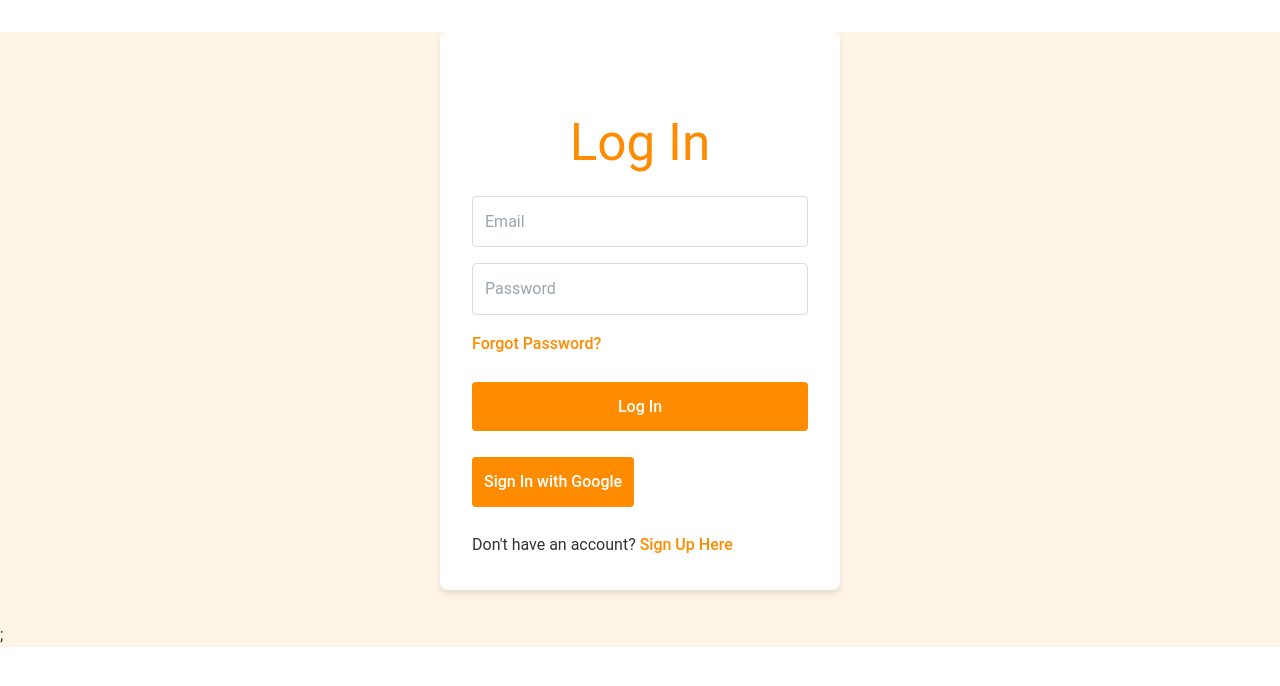
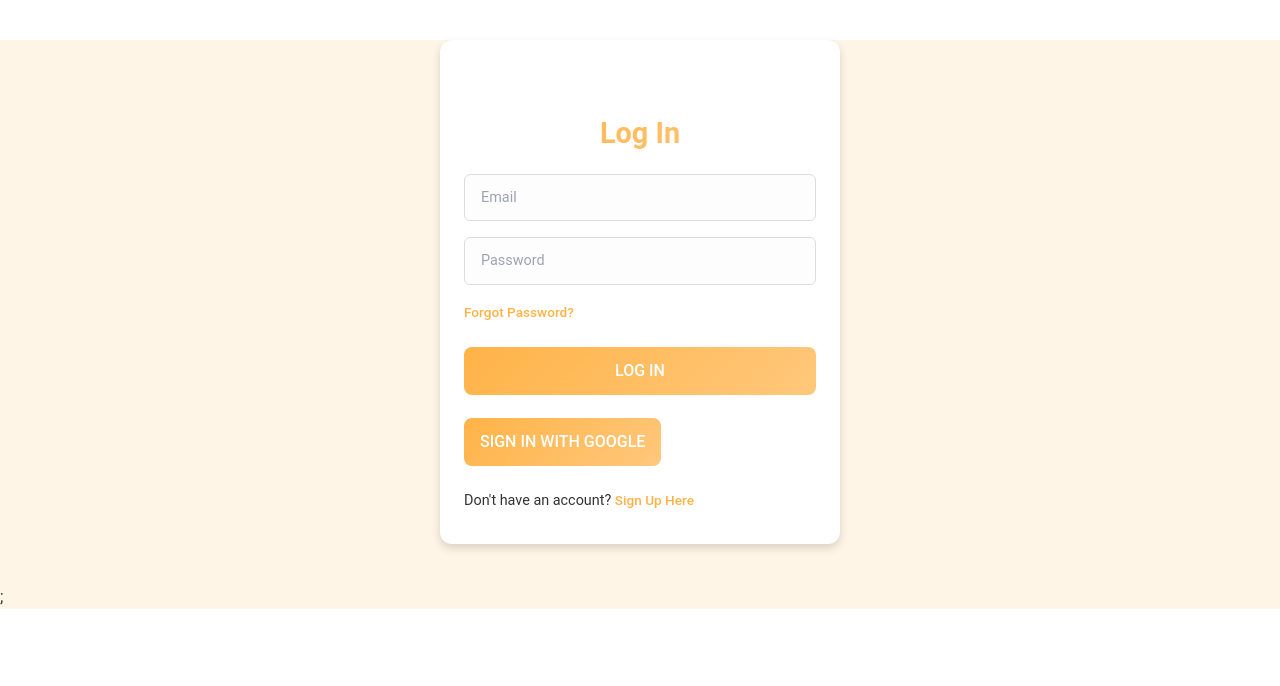
Before and after one commit to Jahnavi33380/travel-path, a React (Vite) app: page /login-signup in a window 1280 px wide. Shown: the top 686 px of the page. Built offline with nearby package versions, Linux system fonts and the light colour scheme.

Commit message:
resolved merge conflicts

```diff
--- a/src/components/LoginSignupPage/LoginSignupPage.css
+++ b/src/components/LoginSignupPage/LoginSignupPage.css
@@ -1,19 +1,70 @@
 :root {
-  --primary-color: #ff8c00;
-  --secondary-color: #ffa500;
+  --primary-color: #ffb347;
+  --secondary-color: #ffc87c;
   --background-color: #fff5e6;
   --text-color: #333;
   --error-color: #e74c3c;
   --success-color: #2ecc71;
-}
+  --shadow-sm: 0 2px 4px rgba(0, 0, 0, 0.1);
+  --shadow-md: 0 4px 8px rgba(0, 0, 0, 0.15);
+  --shadow-lg: 0 8px 16px rgba(0, 0, 0, 0.2);
+  --gradient-primary: linear-gradient(135deg, #ffb347, #ffc87c);
+  }
 
 body {
   font-family: 'Roboto', sans-serif;
   background-color: var(--background-color);
   color: var(--text-color);
   line-height: 1.6;
+  margin: 0;
+  padding: 0;
 }
 
+h2.section-header {
+  font-size: 2.4rem;
+  color: #ff7e5f;
+  margin-bottom: 30px;
+  text-align: center;
+}
+
+/* Category headers (Cuisines, Food Restrictions, Type) */
+.category-header {
+  font-size: 1.8rem;
+  font-weight: 700;
+  color: #333;
+  margin: 25px 0 20px;
+  padding-bottom: 10px;
+  border-bottom: 2px solid #ff7e5f;
+}
+
+/* Chips/buttons for food options */
+.chip-button {
+  padding: 12px 24px;
+  border-radius: 25px;
+  font-size: 1.2rem;
+  font-weight: 500;
+  margin: 8px;
+  background-color: #fff;
+  border: 2px solid #ff7e5f;
+  color: #333;
+  transition: all 0.3s ease;
+}
+
+/* Container for chips */
+.category-content {
+  display: flex;
+  flex-wrap: wrap;
+  gap: 15px;
+  padding: 15px 0;
+  margin-bottom: 25px;
+}
+
+/* Finish button */
+.finish-btn {
+  font-size: 1.3rem;
+  padding: 15px 40px;
+  margin-top: 30px;
+}
 form {
   display: flex;
   flex-direction: column;
@@ -21,70 +72,92 @@ form {
 
 #login-signup {
   max-width: 400px;
-  margin: 2rem auto;
-  padding: 2rem;
-  background-color: white;
-  border-radius: 8px;
-  box-shadow: 0 4px 6px rgba(0, 0, 0, 0.1);
+  margin: 2.5rem auto;
+  padding: 2rem 1.5rem;
+  background: white;
+  border-radius: 12px;
+  box-shadow: var(--shadow-md);
+  transition: transform 0.3s ease, box-shadow 0.3s ease;
+  font-size: 0.9rem; /* Reduced font size for inner elements */
 }
 
 #login-signup:hover {
   transform: translateY(-5px);
-  box-shadow: 0 6px 12px rgba(0, 0, 0, 0.15);
+  box-shadow: var(--shadow-lg);
 }
 
 h1, h2 {
-  color: var(--primary-color);
+  background: var(--gradient-primary);
+  -webkit-background-clip: text;
+  color: transparent;
+  font-weight: bold;
   text-align: center;
   margin-bottom: 1.5rem;
+  font-size: 1.8rem;
 }
 
 input {
   margin-bottom: 1rem;
-  padding: 0.75rem;
+  padding: 0.7rem 1rem;
   border: 1px solid #ddd;
-  border-radius: 4px;
-  font-size: 1rem;
-  transition: border-color 0.3s ease;
+  border-radius: 6px;
+  font-size: 0.9rem;
+  transition: border-color 0.3s ease, box-shadow 0.3s ease;
+  background-color: #fdfdfd;
 }
 
 input:focus {
   outline: none;
   border-color: var(--primary-color);
-  box-shadow: 0 0 0 2px rgba(255, 140, 0, 0.2);
+  box-shadow: 0 0 0 3px rgba(255, 179, 71, 0.3);
 }
 
 button {
-  background-color: var(--primary-color);
+  background: var(--gradient-primary);
   color: white;
-  padding: 0.75rem;
+  padding: 0.7rem 1rem;
   border: none;
-  border-radius: 4px;
+  border-radius: 8px;
   font-size: 1rem;
   cursor: pointer;
-  transition: background-color 0.3s ease, transform 0.1s ease;
+  text-transform: uppercase;
+  transition: background-color 0.3s ease, transform 0.2s ease;
 }
 
 button:hover {
-  background-color: #e67e00;
+  background: linear-gradient(135deg, #ffa366, #ffcc99); /* Lightened hover gradient */
+  transform: translateY(-3px);
 }
-button:hover {
-  background-color: #e67e00;
+
+.chip {
+  padding: 0.4rem 0.8rem;
+  border-radius: 20px;
+  font-weight: 500;
+  background-color: #fdfdfd;
+  color: var(--text-color);
+  font-size: 0.85rem;
+  transition: all 0.3s ease;
+  cursor: pointer;
 }
 
 .chip:hover {
-  background-color: var(--secondary-color);
+  background: var(--secondary-color);
   color: white;
+  transform: translateY(-2px);
+  box-shadow: var(--shadow-sm);
 }
 
 .chip.selected {
-  background-color: var(--primary-color);
+  background: var(--primary-color);
   color: white;
+  box-shadow: var(--shadow-md);
 }
 
 a {
   color: var(--primary-color);
+  font-weight: 500;
   text-decoration: none;
+  font-size: 0.85rem;
   transition: color 0.3s ease;
 }
 
@@ -93,14 +166,47 @@ a:hover {
 }
 
 .navbar {
-  background-color: #ff8c00;
+  background: var(--gradient-primary);
+  color: white;
+  padding: 1rem;
+  text-align: center;
+  box-shadow: var(--shadow-md);
 }
 
 .google-btn-blue {
-  background-color: #ff8c00;
-  color: #fff;
+  background: white;
+  color: var(--primary-color);
+  border: 2px solid var(--primary-color);
+  display: flex;
+  align-items: center;
+  justify-content: center;
+  gap: 0.5rem;
+  padding: 0.7rem 1rem;
+  border-radius: 8px;
+  font-weight: 500;
+  font-size: 0.9rem;
+  cursor: pointer;
+  transition: background-color 0.3s ease, color 0.3s ease;
+}
+
+.google-btn-blue img {
+  height: 18px;
+  width: 18px;
 }
 
 .google-btn-blue:hover {
-  background-color: #e67e00;
+  background: var(--primary-color);
+  color: white;
+  box-shadow: var(--shadow-sm);
 }
+
+.error {
+  color: var(--error-color);
+  font-size: 0.85rem;
+  margin-top: -0.5rem;
+}
+
+.success {
+  color: var(--success-color);
+  font-size: 0.85rem;
+}
```
